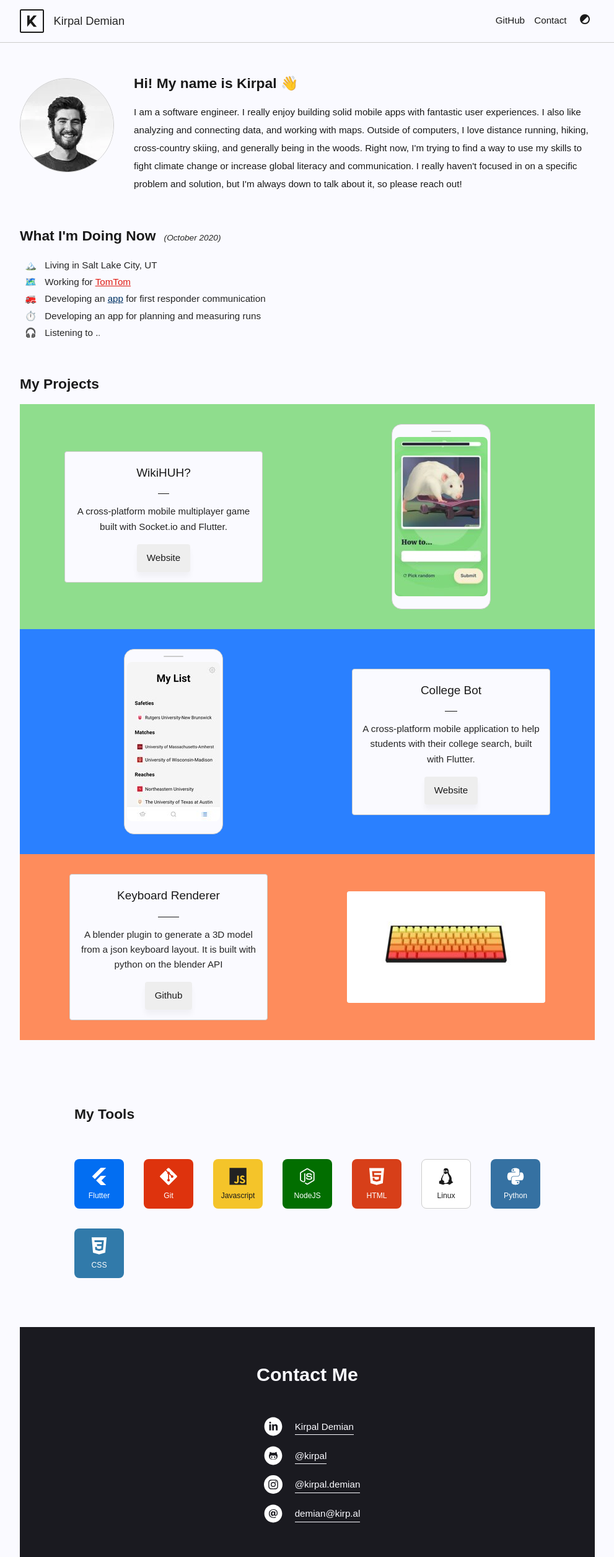
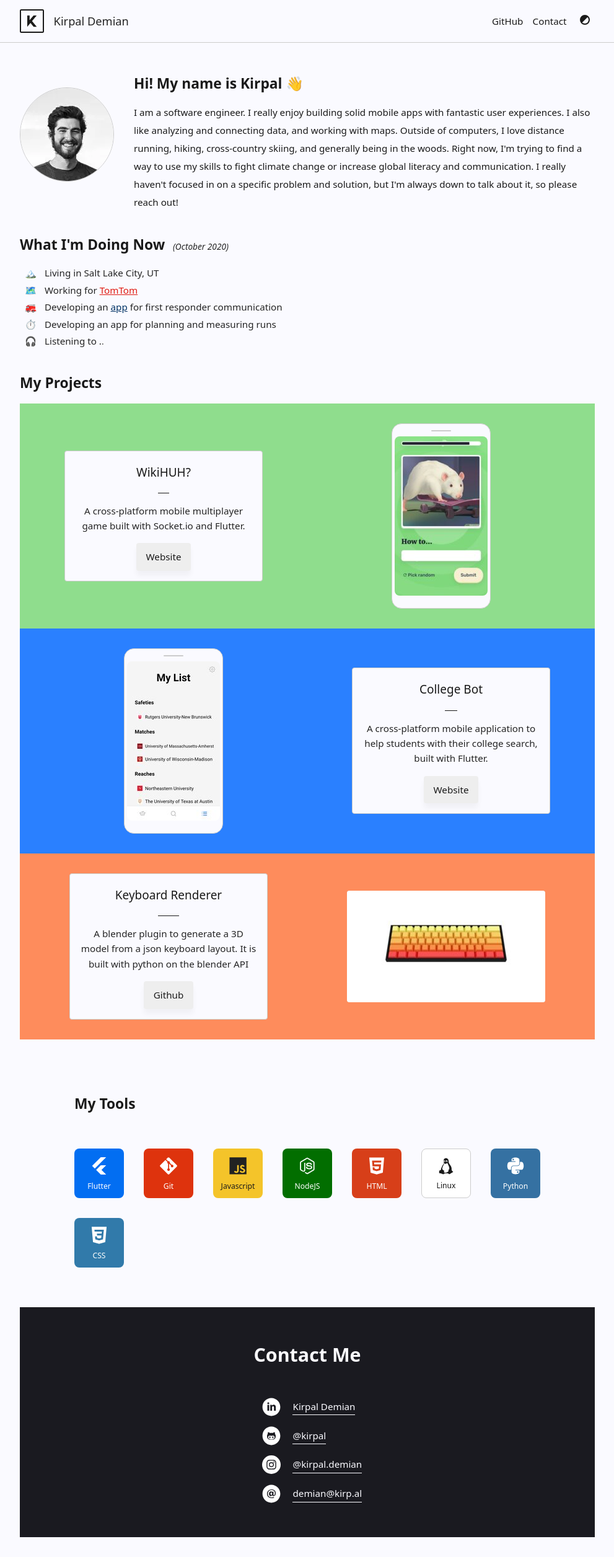
Before and after one commit to Kirpal/kirpal, a Jekyll site: the page built from index.html, in a window 1280 px wide. Shown: the whole page at 62% size, without its empty margins (144-1135 px from the left). Built offline with Jekyll 4.4.1, drawn with Linux system fonts in a browser that asks for light colours; after the commit the page ends 2480 px from its top, so only the background shows below that.

Commit message:
Chose a better sans serif font rule

```diff
--- a/_includes/main.scss
+++ b/_includes/main.scss
@@ -51,7 +51,7 @@
   }
 
   margin: 0;
-  font-family: Arial, sans-serif;
+  font-family: system-ui, -apple-system, BlinkMacSystemFont, "Segoe UI", Roboto, Ubuntu, "Helvetica Neue", Oxygen, Cantarell, sans-serif;
   font-size: 0.95em;
   font-weight: 500;
   line-height: 1.9;
--- a/assets/js/spotify.js
+++ b/assets/js/spotify.js
@@ -6,10 +6,10 @@
     item.classList.remove("loading-dots");
     item.innerHTML = data.status
       + '<a href="' + data.songUrl
-      + '" target="_BLANK" rel="noopener" style="color: #15843C;">'
+      + '" target="_BLANK" rel="noopener" style="color: var(--now-spotify-color);">'
       + data.songName + '</a>' + ' by ' + data.artistName
       + ' <a href="https://joshspicer.com/spotify-now-playing"'
-      + ' target="_BLANK" rel="noopener" style="color: #15843C; text-decoration: none;">*</a>';
+      + ' target="_BLANK" rel="noopener" style="color: var(--now-spotify-color); text-decoration: none;">*</a>';
   }
 }).catch((err) => {
   console.log(err);
```
Also changed, not shown: index.html (renamed from index.markdown).
